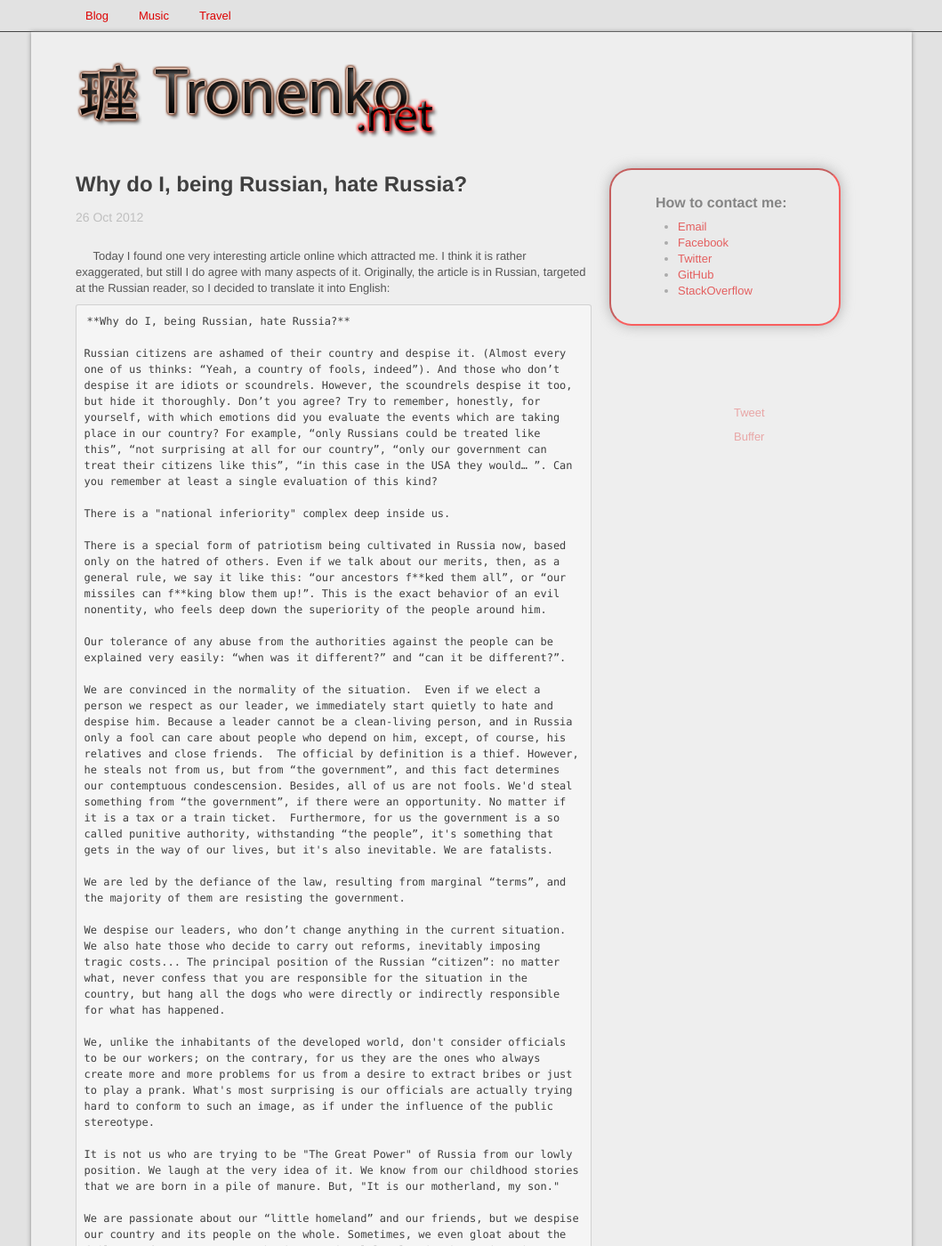
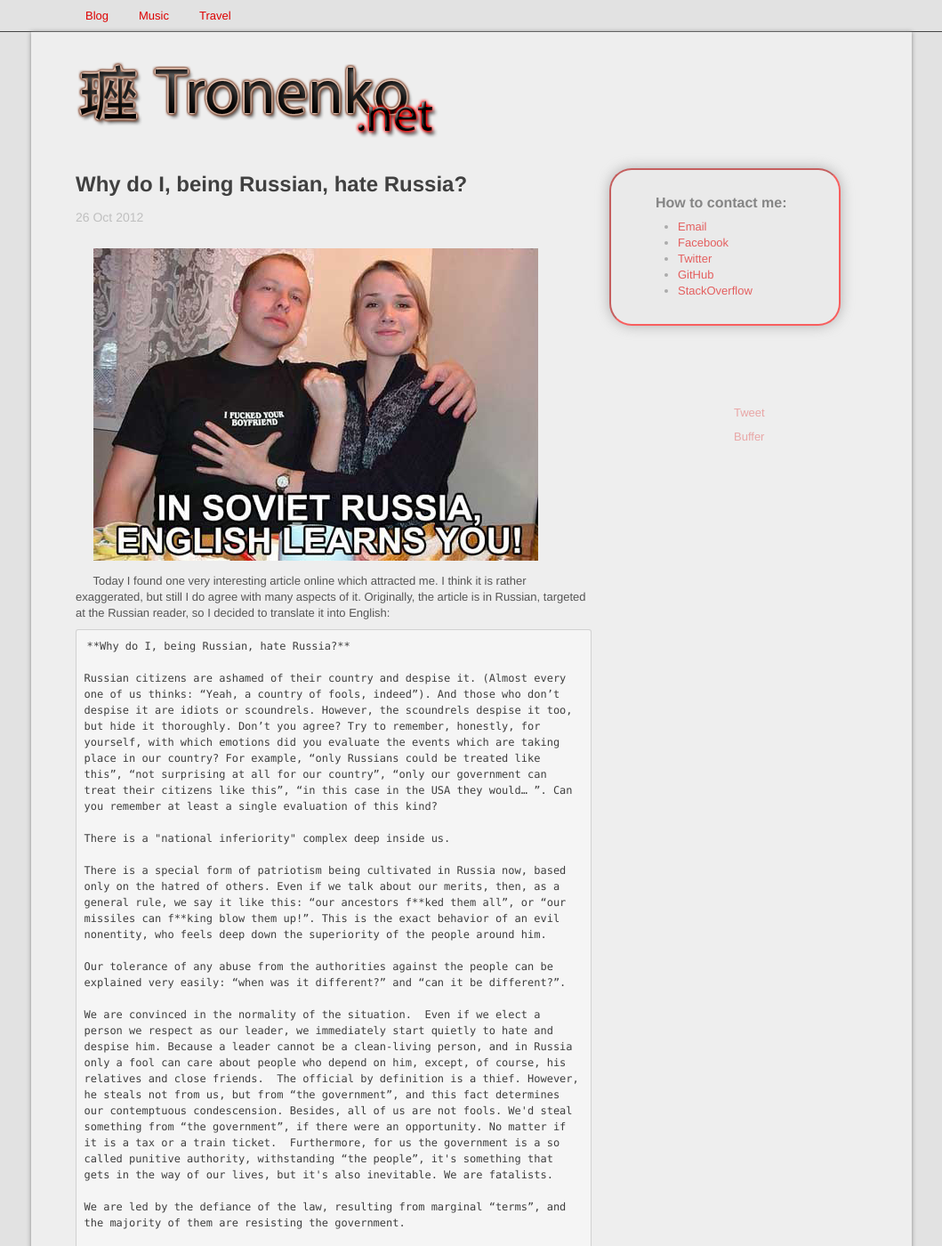
Before and after one commit to morphium/morphium.github.com, a Jekyll site: the page built from _posts/2012-10-26-why-do-i-hate-russia.markdown, in a window 1280 px wide and 1400 px high. Shown: the whole window at 89% size, without its empty margins (110-1169 px from the left). Built offline with Jekyll 4.4.1, drawn with Linux system fonts in a browser that asks for light colours; nearby versions of some CDN libraries; comment, search, counter and statistics services are not loaded; some of the changed text lies outside the part shown.

Commit message:
Why do I hate russia article Final edit, with an image

```diff
--- a/_posts/2012-10-26-why-do-i-hate-russia.markdown
+++ b/_posts/2012-10-26-why-do-i-hate-russia.markdown
@@ -2,6 +2,8 @@
 layout: blog
 title: Why do I, being Russian, hate Russia?
 ---
+
+![Engish leanrs you](/images/russian-english.jpeg)
 
 Today I found one very interesting article online which attracted me. I think it is rather exaggerated, but still I do agree with many aspects of it.
 Originally, the article is in Russian, targeted at the Russian reader, so I decided to translate it into English:
@@ -24,7 +26,7 @@ Originally, the article is in Russian, targeted at the Russian reader, so I deci
 
 	We, unlike the inhabitants of the developed world, don't consider officials to be our workers; on the contrary, for us they are the ones who always create more and more problems for us from a desire to extract bribes or just to play a prank. What's most surprising is our officials are actually trying hard to conform to such an image, as if under the influence of the public stereotype.
 
-	It is not us who are trying to be "The Great Power" of Russia from our lowly position. We laugh at the very idea of it. We know from our childhood stories that we are born in a pile of manure. But, "It is our motherland, my son."
+	It is not us who are trying to be "The Great Power" of Russia from our lowly position. We laugh at the very idea of it. We know from our childhood stories that we are "born in a pile of manure". But, "It is our motherland, my son."
 
 	We are passionate about our “little homeland” and our friends, but we despise our country and its people on the whole. Sometimes, we even gloat about the failures of our country at the international level – in those situations we treat our country as “the government”,  which in turn we perceive as our worst enemy.
 
```
Also changed, not shown: images/russian-english.jpeg (added).
